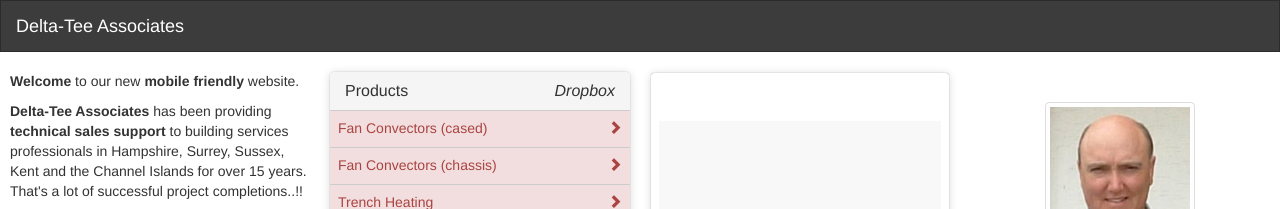
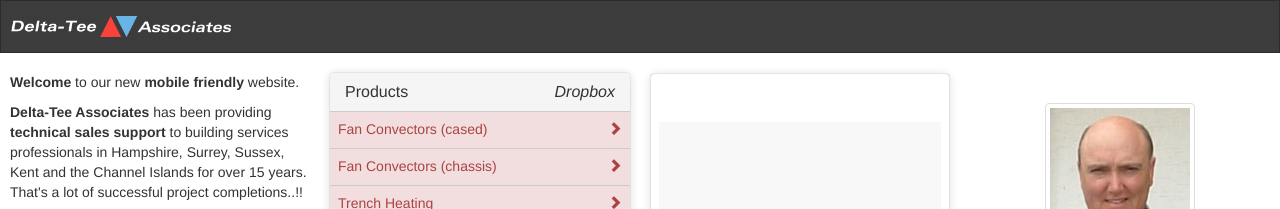
Before and after one commit to robsquires/delta-tee-website, a website: page index.html in a window 1280 px wide. Shown: the top 209 px of the page. Drawn offline with Linux system fonts and the light colour scheme; a script that the page names is missing.

Commit message:
added delta-tee logo to header

```diff
--- a/index.html
+++ b/index.html
@@ -12,11 +12,11 @@
     <!-- title bar -->
     <nav class="navbar navbar-default">
       <div class="container-fluid">
-        <div class="navbar-header">
-          <a class="navbar-brand" href="#">
-            Delta-Tee Associates
-          </a>
+        <div class="row">
+        <div class="col-md-3 dt-logo">
+            <img src="assets/dt-logo.png"/>
         </div>
+      </div>
       </div>
     </nav>
 
--- a/sass/main.scss
+++ b/sass/main.scss
@@ -13,6 +13,17 @@
 
 
 // boostrap overrides
+
+.dt-logo {
+  padding: 15px;
+  img {
+    max-width: 220px;
+    @media (max-width: $screen-md-min) {
+      display: block;
+      margin: 0 auto;
+    }
+  }
+}
 
 .col-md-3 {
     padding-left: 10px;
```
Also changed, not shown: assets/css/main.css, assets/dt-logo.png (added), dt-logo-master.png (added).
